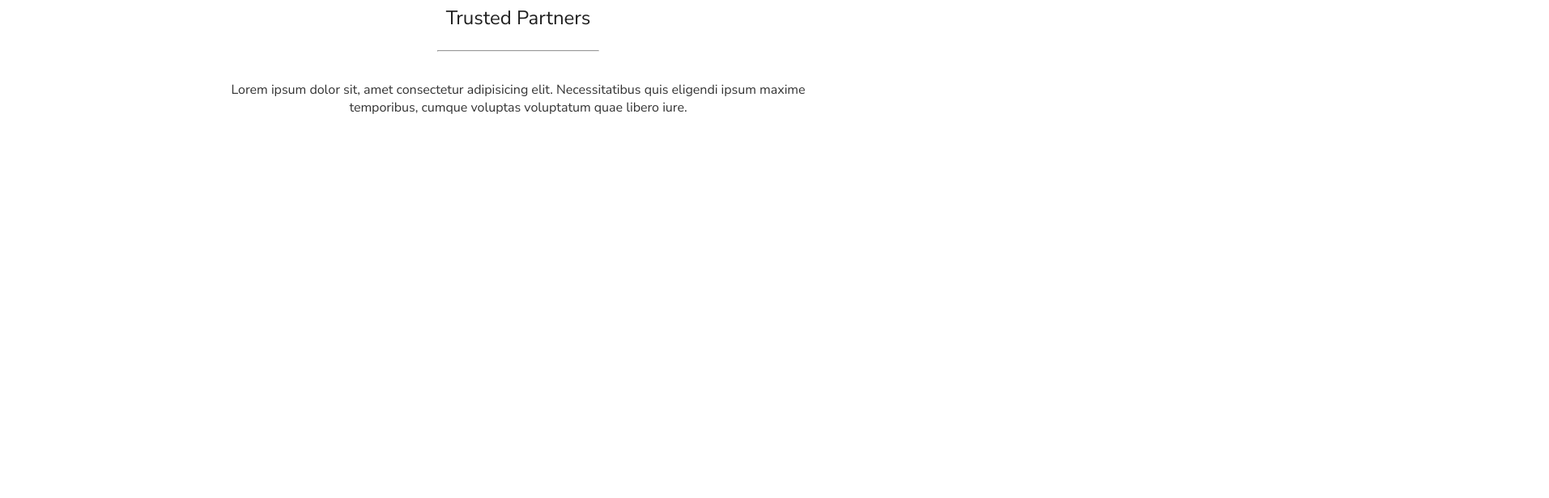
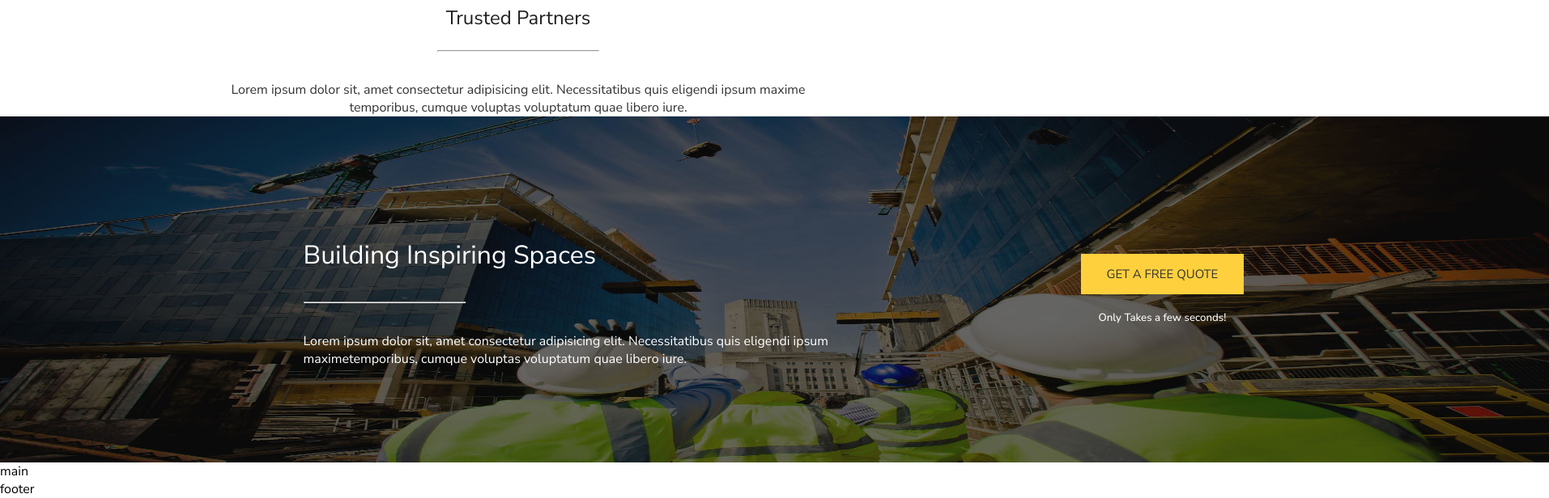
Before and after one commit to StanislavTryfenko/proj-html-vuejs, a Vue app: page / in a window 1280 px wide. Shown: the part 3328-3944 px from the top of the page at 81% size, 1913 px wide, since content can reach past the window. Before the commit the page ends 3472 px from the top, so only its background shows below. Built offline with nearby package versions, Linux system fonts and the light colour scheme.

Commit message:
Add footer's Jumbotron (need to be fixed)

```diff
--- a/src/App.vue
+++ b/src/App.vue
@@ -1,12 +1,14 @@
 <script>
 import AppHeader from './components/AppHeader.vue'
 import AppMain from './components/AppMain.vue'
+import AppFooter from './components/AppFooter.vue'
 
 export default {
   name: 'App',
   components: {
     AppHeader,
     AppMain,
+    AppFooter,
   }
 }
 </script>
@@ -14,6 +16,7 @@ export default {
 <template>
  <AppHeader />
  <AppMain />
+ <AppFooter />
 </template>
 
 <style scoped>
--- /dev/null
+++ b/src/components/AppFooter.vue
@@ -0,0 +1,27 @@
+<script>
+import FooterJumbotron from './footerComponents/FooterJumbotron.vue'
+import FooterMain from './footerComponents/FooterMain.vue'
+import FooterFooter from './footerComponents/FooterFooter.vue'
+
+export default {
+    name:'AppFooter',
+    components: {
+        FooterJumbotron,
+        FooterMain,
+        FooterFooter,
+    }
+}
+</script>
+
+<template>
+
+    <FooterJumbotron />
+    <FooterMain />
+    <FooterFooter />
+
+
+</template>
+
+<script scoped>
+
+</script>
--- a/src/components/AppMain.vue
+++ b/src/components/AppMain.vue
@@ -34,6 +34,8 @@ export default {
 
     <SectionTitle title="Trusted Partners" />
 
+
+
 </template>
 
 <style scoped></style>
--- /dev/null
+++ b/src/components/footerComponents/FooterFooter.vue
@@ -0,0 +1,15 @@
+<script>
+export default {
+    name:'FooterFooter'
+}
+</script>
+
+<template>
+    <div>
+        footer
+    </div>
+</template>
+
+<script scoped>
+
+</script>
--- /dev/null
+++ b/src/components/footerComponents/FooterJumbotron.vue
@@ -0,0 +1,92 @@
+<script>
+export default {
+    name: 'FooterJumbotron'
+}
+</script>
+
+<template>
+
+    <div class="jumbotron">
+        <div class="container">
+            <div class="left">
+                <h3>Building Inspiring Spaces</h3>
+                <hr>
+                <p>Lorem ipsum dolor sit, amet consectetur adipisicing elit. Necessitatibus quis eligendi ipsum
+                    maximetemporibus, cumque voluptas voluptatum quae libero iure.</p>
+            </div>
+
+            <div class="right">
+                <button class="quote">GET A FREE QUOTE</button>
+                <h5>Only Takes a few seconds!</h5>
+            </div>
+        </div>
+    </div>
+
+</template>
+
+<style scoped>
+.jumbotron {
+    height: 428px;
+    width: 1913px;
+    background-image: url(../../../public/img/footer_jumbotron_background.jpg);
+    background-size: 1913px 428px;
+    background-repeat: no-repeat;
+
+    .container {
+        width: 1164px;
+        height: 100%;
+        margin: 0 auto;
+        display: flex;
+
+        .left {
+            h3 {
+                font-size: 32px;
+                font-weight: 400;
+                margin-top: 150px;
+                color: #ffffff;
+            }
+
+            hr {
+                background-color: #FED03D;
+                width: 200px;
+                margin: 36px 0;
+            }
+
+            p {
+                font-size: 16px;
+                width: 760px;
+                color: #ffffff;
+                margin: 0 auto;
+            }
+        }
+
+        .right {
+            justify-self: ;
+            display: flex;
+            flex-direction: column;
+            justify-content: center;
+            margin-left: 200px;
+            gap: 20px;
+
+            .quote {
+                font-size: 15px;
+                border: none;
+                background-color: #fed03d;
+                padding: 15px 32px;
+                color: #333333;
+            }
+
+            .quote:hover {
+                color: #ffffff;
+                background-color: #333333;
+            }
+
+            h5{
+                color: #ffffff;
+                font-weight: 500;
+                text-align: center;
+            }
+        }
+    }
+}
+</style>
--- /dev/null
+++ b/src/components/footerComponents/FooterMain.vue
@@ -0,0 +1,15 @@
+<script>
+export default {
+    name:'FooterMain'
+}
+</script>
+
+<template>
+    <div>
+        main
+    </div>
+</template>
+
+<script scoped>
+
+</script>
```
Also changed, not shown: public/img/footer_jumbotron_background.jpg (added).
